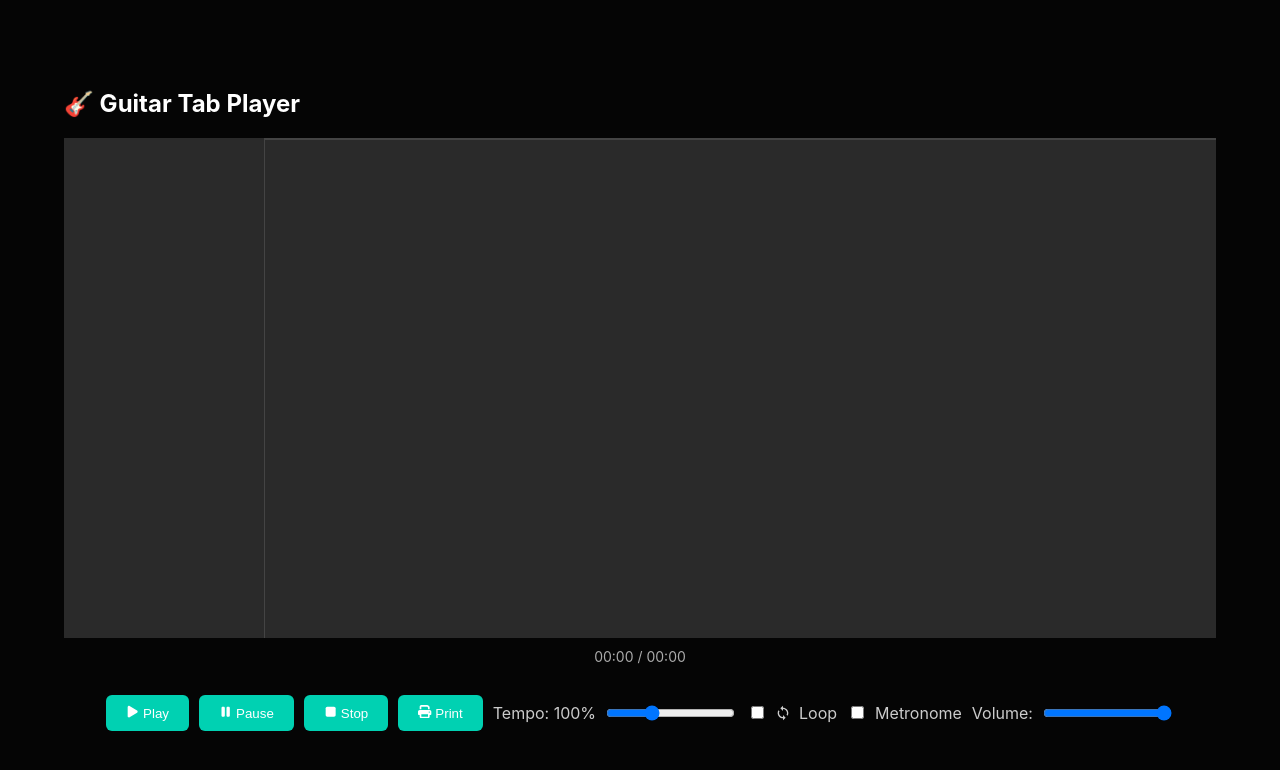
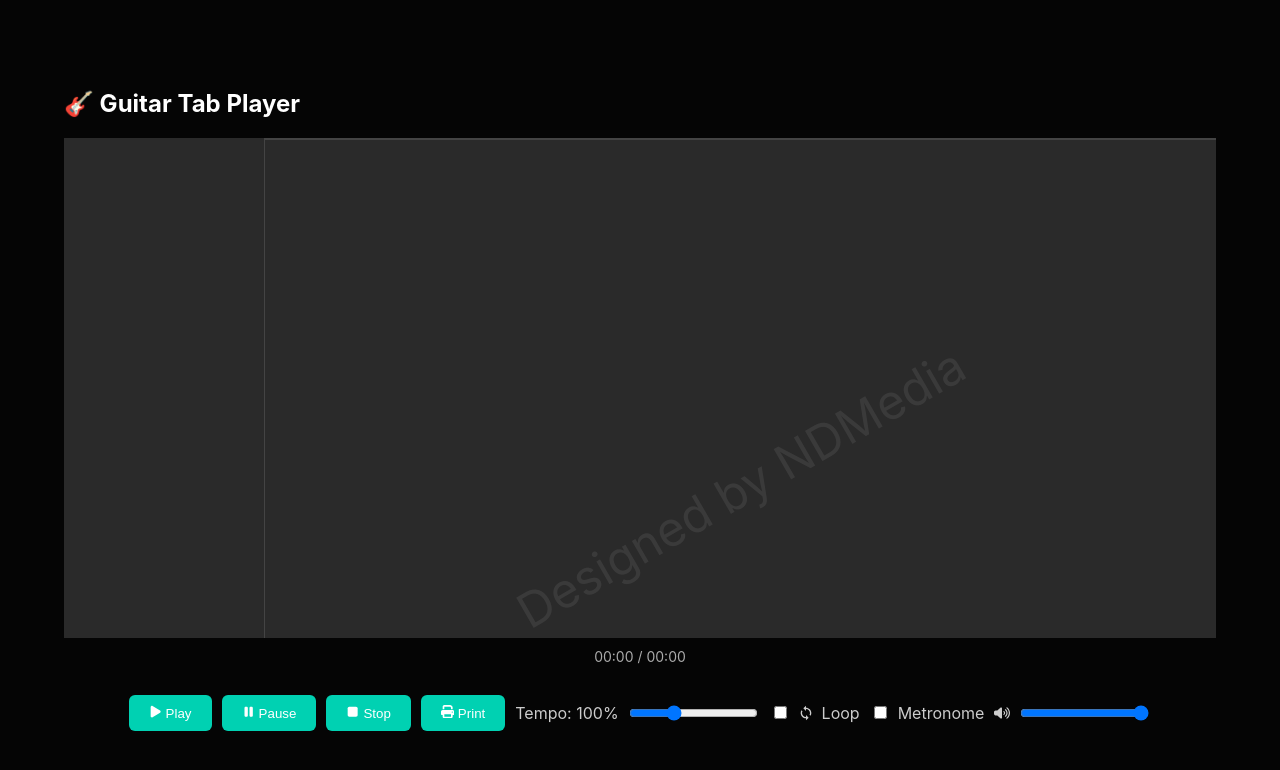
Before and after one commit to subhojit510/guitar-pro, a React (Create React App) app in the folder clients/: page /player/1 in a window 1280 px wide. Shown: the top 770 px of the page. Built offline with nearby package versions, Linux system fonts and the light colour scheme.

Commit message:
Watermark added

```diff
--- a/clients/src/Pages/Player.jsx
+++ b/clients/src/Pages/Player.jsx
@@ -3,7 +3,7 @@ import styled from 'styled-components';
 import { useParams } from 'react-router-dom';
 import { db } from '../Firebase/firebase';
 import { doc, getDoc } from 'firebase/firestore';
-import { FaPlay, FaPause, FaStop, FaLoop, FaPrint } from "react-icons/fa6";
+import { FaPlay, FaPause, FaStop, FaLoop, FaPrint, FaVolumeHigh } from "react-icons/fa6";
 import { MdLoop } from "react-icons/md"
 
 const PlayerWrapper = styled.div`
@@ -296,17 +296,36 @@ export default function Player() {
   </div>
 
   {/* Scroll container */}
-  <div className="at-viewport" style={{ height: '500px', overflow: 'auto', flexGrow: 1 }}>
+<div className="at-viewport" style={{ position: 'relative', height: '500px', overflow: 'auto', flexGrow: 1 }}>
+  {/* Watermark Overlay */}
+  <div style={{
+    position: 'absolute',
+    top: '70%',
+    left: '50%',
+    transform: 'translate(-50%, -50%) rotate(-30deg)',
+    fontSize: '3rem',
+    color: 'rgba(255, 255, 255, 0.08)',
+    pointerEvents: 'none',
+    zIndex: 10,
+    userSelect: 'none',
+    whiteSpace: 'nowrap',
+  }}>
+   Designed by NDMedia
+  </div>
+
+  {/* AlphaTab Canvas Container */}
   <div
     ref={alphaTabRef}
     style={{
       border: '1px solid #444',
       background: '#1e1e1e',
       width: '100%',
-        // ✅ Removed height and overflow here
+      position: 'relative',
+      zIndex: 1, // Behind watermark
     }}
   />
 </div>
+
 </div>
 
       <TimeDisplay>{timeDisplay}</TimeDisplay>
@@ -366,7 +385,7 @@ export default function Player() {
 
   {/* 🎚️ Master Volume */}
   <label>
-    Volume:
+    <FaVolumeHigh/>
     <input
       type="range"
       min="0"
```
Lines whose indentation alone changed are shown as unchanged.
